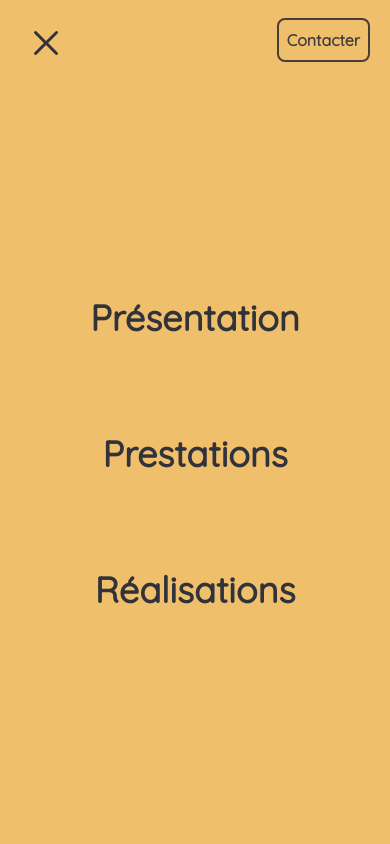
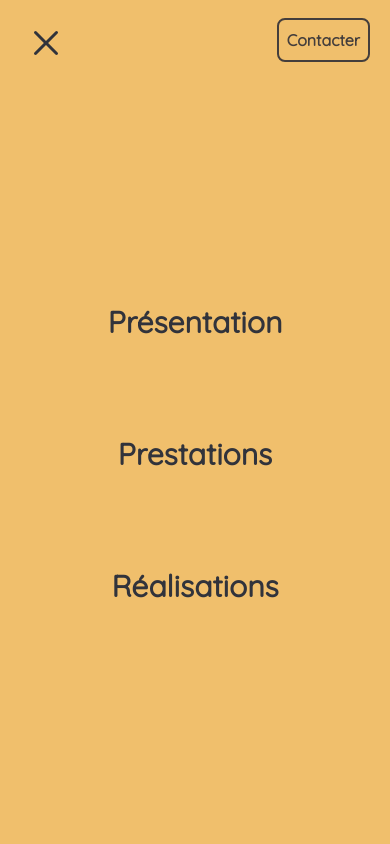
Before and after one commit to mohamedDev69/Portfolio-NuxtJs, a Nuxt app: page /Prestation in a window 390 px wide. Both pictures are taken after a click on the button 46 px from the left and 42 px from the top of the page. Shown: the top 844 px of the page. Built offline with nearby package versions, Linux system fonts and the light colour scheme; what @splidejs/vue-splide would draw is missing.

Commit message:
fix size link navbar + fix margin bottom pages

```diff
--- a/components/Navbar.vue
+++ b/components/Navbar.vue
@@ -109,15 +109,15 @@ export default {
     <div id="menu" class="hidden flex items-center justify-center container bg-gold-200 w-screen h-screen" >
       <div class="flex flex-col items-center space-y-24 justify-center">
         <button>
-          <a :class="{ 'active-link': $route.path === '/' }" href="/" class="text-black-100 text-4xl font-semibold hover:text-white">Présentation
+          <a :class="{ 'active-link': $route.path === '/' }" href="/" class="text-black-100 text-3xl font-semibold hover:text-white">Présentation
           </a>
         </button>
         <button>
-          <a :class="{ 'active-link': $route.path === '/prestation' }" href="/prestation" class="text-black-100 text-4xl font-semibold hover:text-white">Prestations
+          <a :class="{ 'active-link': $route.path === '/prestation' }" href="/prestation" class="text-black-100 text-3xl font-semibold hover:text-white">Prestations
           </a>
         </button>
         <button>
-          <a :class="{ 'active-link': $route.path === '/realisation' }" href="/realisation" class="text-black-100 text-4xl font-semibold hover:text-white">Réalisations
+          <a :class="{ 'active-link': $route.path === '/realisation' }" href="/realisation" class="text-black-100 text-3xl font-semibold hover:text-white">Réalisations
           </a>
         </button>
         <button>
--- a/pages/Contact.vue
+++ b/pages/Contact.vue
@@ -91,7 +91,7 @@ const handleSubmit = async () => {
       <p class="text-gold-200 font-bold"> Le message à bien été envoyé, je vous répondrais  <br class="md:hidden"> dans les plus brefs délais !</p>
     </div>
 
-    <footer class="sm:mb-10 mb-14 2xl:mt-44 lg:mt-16 sm:mt-32 mt-16">
+    <footer class="sm:pb-10 pb-14 2xl:mt-44 lg:mt-16 sm:mt-32 mt-16">
       <div class="flex justify-center items-center">
         <a data-aos="fade-up" data-aos-duration="500" href="https://github.com/mohamedDev69" target="_blank" class="text-gold-200 2xl:w-[4(px] w-[40px] hover:text-white mr-16 ">
           <svg xmlns="http://www.w3.org/2000/svg" viewBox="0 0 24 24"><path fill="currentColor" d="M12 2A10 10 0 0 0 2 12c0 4.42 2.87 8.17 6.84 9.5c.5.08.66-.23.66-.5v-1.69c-2.77.6-3.36-1.34-3.36-1.34c-.46-1.16-1.11-1.47-1.11-1.47c-.91-.62.07-.6.07-.6c1 .07 1.53 1.03 1.53 1.03c.87 1.52 2.34 1.07 2.91.83c.09-.65.35-1.09.63-1.34c-2.22-.25-4.55-1.11-4.55-4.92c0-1.11.38-2 1.03-2.71c-.1-.25-.45-1.29.1-2.64c0 0 .84-.27 2.75 1.02c.79-.22 1.65-.33 2.5-.33c.85 0 1.71.11 2.5.33c1.91-1.29 2.75-1.02 2.75-1.02c.55 1.35.2 2.39.1 2.64c.65.71 1.03 1.6 1.03 2.71c0 3.82-2.34 4.66-4.57 4.91c.36.31.69.92.69 1.85V21c0 .27.16.59.67.5C19.14 20.16 22 16.42 22 12A10 10 0 0 0 12 2Z"/></svg>
--- a/pages/Prestation.vue
+++ b/pages/Prestation.vue
@@ -57,7 +57,7 @@ let listMaintenance = [
   <Navbar/>
   <div class="container">
 
-    <div id="prestations" class="2xl:mt-20 xl:mt-6 lg:mt-10 sm:mt-24 mt-16 xl:mb-0 mb-10 flex justify-center lg:items-stretch items-center gap-10 lg:flex-row flex-col">
+    <div id="prestations" class="2xl:mt-20 xl:mt-6 lg:mt-10 sm:mt-24 mt-16 pb:mb-0 pb-10 flex justify-center lg:items-stretch items-center gap-10 lg:flex-row flex-col">
 
       <!----------------------------------------------------------- Maquettage Design --------------------------------------------->
 
```
